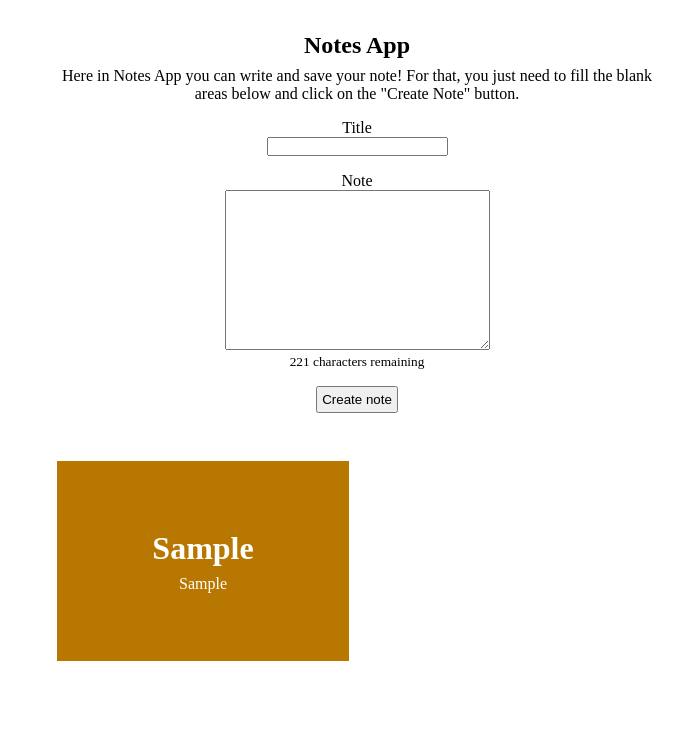
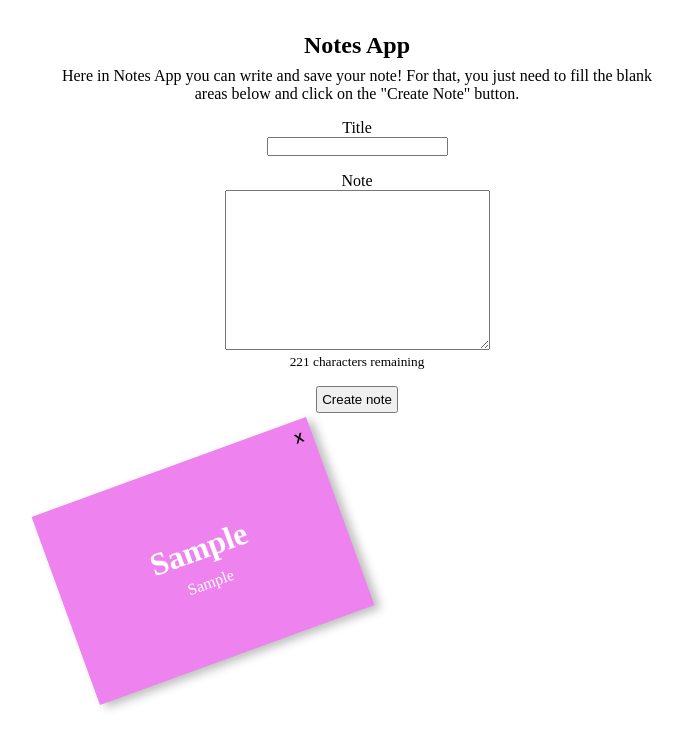
Before and after one commit to wellivo21/notes-app, a plain HTML site: page index.html in a window 1280 px wide. Both pictures are taken after typing "Sample", "Sample" into the empty fields and a click on the button "Create note". Shown: the whole page, without its empty margins (283-965 px from the left). Drawn offline with Linux system fonts and the light colour scheme.

Commit message:
add functionality to remove note

```diff
--- a/src/css/styles.css
+++ b/src/css/styles.css
@@ -52,7 +52,7 @@
 .note {
   width: 250px;
   height: 200px;
-  background-color: #b87700;
+  background-color: #b80000;
   color: #fff;
   padding: 1rem;
   width: 100%;
@@ -60,6 +60,23 @@
   display: flex;
   flex-direction: column;
   justify-content: center;
+
+  rotate: -20deg;
+  border-radius: 0px;
+  box-shadow: 5px 5px 10px #bebebe;
+
+  position: relative;
+}
+.close-btn {
+  width: 0.5rem;
+  border: none;
+  background-color: inherit;
+  font-weight: bolder;
+  cursor: pointer;
+
+  position: fixed;
+  top: 10px;
+  right: 10px;
 }
 .note-title {
   font-size: 2rem;
--- a/src/js/script.js
+++ b/src/js/script.js
@@ -1,5 +1,3 @@
-'use strict';
-
 // element selectors
 const createNoteSectionEl = document.querySelector('.create-note');
 const titleInputEl = document.querySelector('.title-input');
@@ -7,8 +5,9 @@ const textareaEl = document.querySelector('.note-textarea');
 const charsLeftEl = document.querySelector('.chars-left');
 const createdNotesEl = document.querySelector('.created-notes');
 const noteFormEl = document.querySelector('.note-form');
+const closeBtnEl = document.querySelector('.close-btn');
 
-const eventListeners = () => {
+const formSubmit = () => {
   noteFormEl.addEventListener('submit', (event) => {
     event.preventDefault();
     createNote();
@@ -22,6 +21,7 @@ const eventListeners = () => {
 const charsLeftCount = () => {
   const maxNoteLength = Number(textareaEl.getAttribute('maxlength'));
   charsLeftEl.innerHTML = maxNoteLength;
+
   textareaEl.addEventListener('input', () => {
     const text = textareaEl.value;
     const textLength = maxNoteLength - text.length;
@@ -29,11 +29,15 @@ const charsLeftCount = () => {
   });
 };
 
-const createNote = () => {
+const createNote = async () => {
   const [title, text] = [titleInputEl.value, textareaEl.value];
+  const colors = ['violet', 'green', 'red', 'blue', 'orange'];
 
+  // random number for note background-color
+  const randomNum = Math.floor(Math.random() * colors.length);
   const markup = `
-    <article class="note">
+    <article class="note" style="background-color: ${colors[randomNum]}">
+    <button class="close-btn">X</button>
       <h2 class="note-title">${title}</h2>
       <p class="note-text">
         ${text}
@@ -41,10 +45,18 @@ const createNote = () => {
     </article>
     `;
   createdNotesEl.insertAdjacentHTML('beforeend', markup);
+
+  // adding event to delete notes and eventListener of that note
+  createdNotesEl.addEventListener('click', function (event) {
+    if (event.target.className === 'close-btn') {
+      event.target.closest('.note').remove();
+      this.removeEventListener('click', arguments.callee, false);
+    }
+  });
 };
 
 const init = async () => {
-  eventListeners();
+  formSubmit();
   charsLeftCount();
 };
 
```
